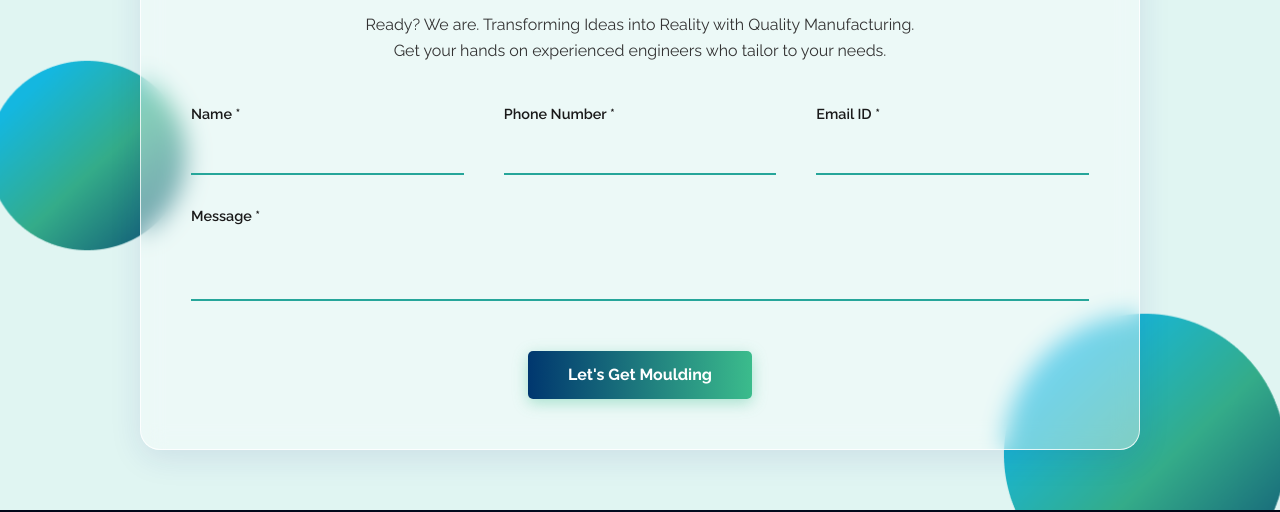
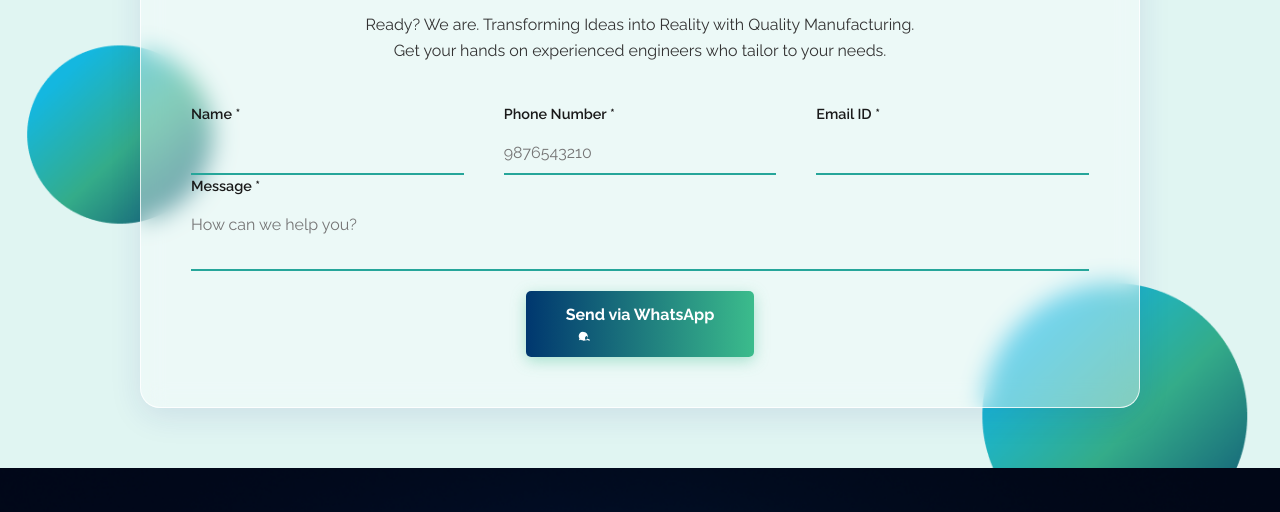
Before and after one commit to sadhhsh/vmoulds, a plain HTML site: page index.html in a window 1280 px wide. Shown: the part 5691-6203 px from the top of the page. Drawn offline with Linux system fonts and the light colour scheme.

Commit message:
contact form a try

```diff
--- a/index.html
+++ b/index.html
@@ -403,7 +403,7 @@
                     <p>Ready? We are. Transforming Ideas into Reality with Quality Manufacturing.<br>Get your hands on experienced engineers who tailor to your needs.</p>
                 </div>
 
-                <form id="contact-form-container">
+                <!-- <form id="contact-form-container">
 
                     <div class="form-row-three">
                         <div class="input-group">
@@ -433,7 +433,71 @@
                         <button type="submit" class="cta-button">Let's Get Moulding</button>
                     </div>
 
-                </form>
+                </form> -->
+
+                <form id="contactForm" onsubmit="sendToWhatsapp(event)">
+
+    <div class="form-row-three">
+        <div class="input-group">
+            <label for="name">Name *</label>
+            <input
+                type="text"
+                id="name"
+                required
+                minlength="2"
+                maxlength="50"
+                pattern="[A-Za-z. ]+"
+                title="Name can only contain letters and spaces (e.g. John Doe)"
+            >
+        </div>
+
+        <div class="input-group">
+            <label for="phone">Phone Number *</label>
+            <input
+                type="tel"
+                id="phone"
+                required
+                pattern="[0-9]{10}"
+                maxlength="10"
+                title="Please enter a valid 10-digit mobile number"
+                placeholder="9876543210"
+            >
+        </div>
+
+        <div class="input-group">
+            <label for="email">Email ID *</label>
+            <input
+                type="email"
+                id="email"
+                required
+                maxlength="50"
+            >
+        </div>
+    </div>
+
+    <div class="form-row-full">
+        <div class="input-group">
+            <label for="message">Message *</label>
+            <textarea
+                id="message"
+                rows="2"
+                required
+                minlength="10"
+                maxlength="500"
+                placeholder="How can we help you?"
+                title="Message must be at least 10 characters long"
+            ></textarea>
+        </div>
+    </div>
+
+    <div class="form-submit">
+        <button type="submit" class="cta-button">
+            Send via WhatsApp
+            <svg style="width:18px; height:18px; margin-left:8px; vertical-align:middle;" viewBox="0 0 24 24" fill="currentColor"><path d="M12.031 6.172c-3.181 0-5.767 2.586-5.768 5.766-.001 1.298.38 2.27 1.019 3.287l-.711 2.592 2.654-.696c1.029.662 1.907 1.22 3.467 1.221 3.181.002 5.767-2.586 5.767-5.766.001-3.182-2.585-5.767-5.766-5.767zm6.145 11.054l-.67.357c-2.455 1.307-4.116-3.663-1.433-5.273l.634-.381c.215-.129.428.172.583.429l.732 1.22c.156.258.079.627-.137.756l-.375.225c-.215.129-.12.422.179.919.299.499.664.793 1.05.793.155 0 .28-.052.375-.109l.375-.225c.215-.129.584-.077.74.181l.732 1.22c.156.257.062.671-.153.8l-.634.381c-.215.129-.428-.172-.583-.429z"/></svg>
+        </button>
+    </div>
+
+</form>
             </div>
         </section>
 
--- a/script.js
+++ b/script.js
@@ -7,4 +7,41 @@ function toggleMobileMenu() {
         } else {
             menu.style.display = "flex";
         }
+}
+
+function sendToWhatsapp(event) {
+        // 1. Stop the page from refreshing
+        event.preventDefault();
+
+        // 2. Get the values
+        var name = document.getElementById("name").value;
+        var phone = document.getElementById("phone").value;
+        var email = document.getElementById("email").value;
+        var message = document.getElementById("message").value;
+
+        // 3. SECURITY: "Sanitization" (The Anti-Hack Layer)
+        // This removes < and > characters so nobody can inject code scripts
+        name = name.replace(/[<>]/g, "");
+        message = message.replace(/[<>]/g, "");
+
+        // 4. Construct the Final Message
+        // %0a is code for "New Line"
+        var whatsappText =
+            "*New Inquiry from Website*" + "%0a" +
+            "-------------------------" + "%0a" +
+            "*Name:* " + name + "%0a" +
+            "*Phone:* " + phone + "%0a" +
+            "*Email:* " + email + "%0a" +
+            "-------------------------" + "%0a" +
+            "*Message:* " + message;
+
+        // 5. Your Business Number (Format: CountryCode + Number, no spaces)
+        // EXAMPLE: 919876543210
+        var myPhoneNumber = "917046263431";
+
+        // 6. Create the WhatsApp Link
+        var url = "https://wa.me/" + myPhoneNumber + "?text=" + whatsappText;
+
+        // 7. Send! (Opens WhatsApp in new tab)
+        window.open(url, '_blank').focus();
     }
```
